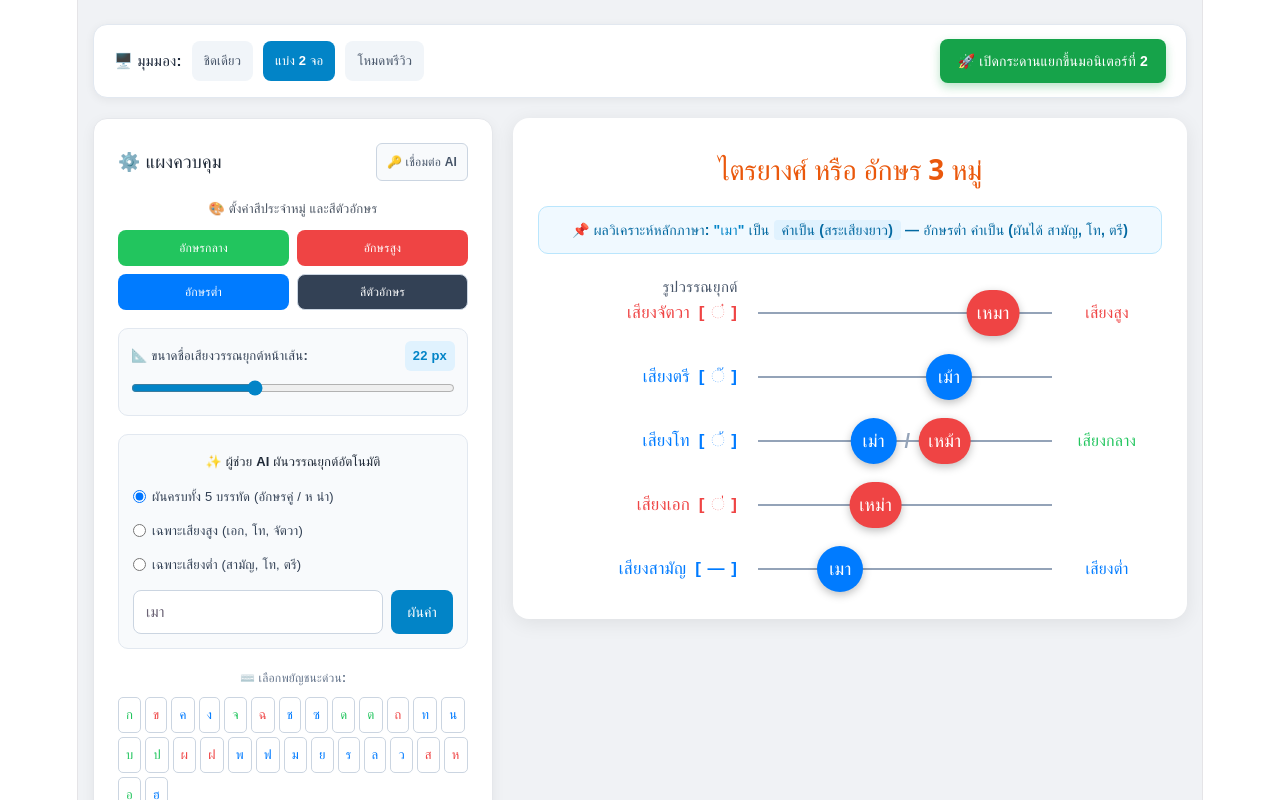
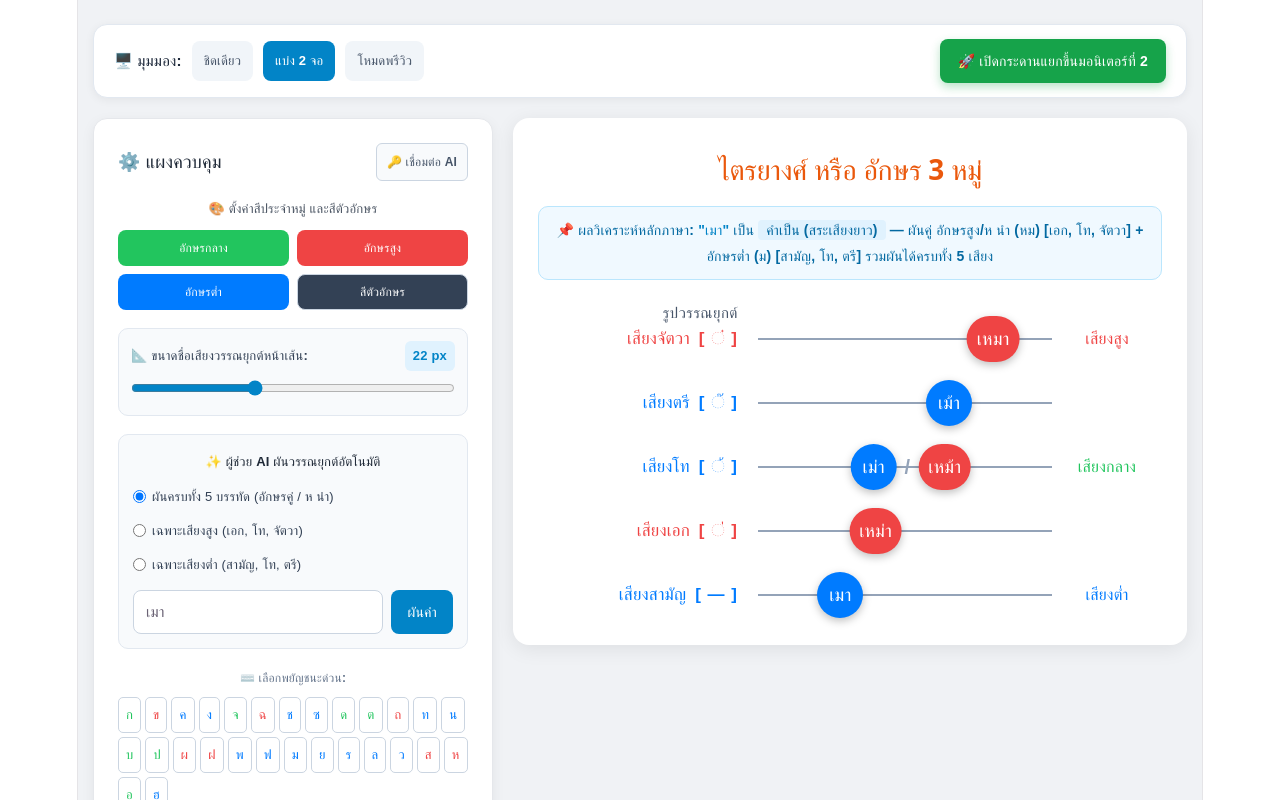
Before and after one commit to tom-nz/thai-tone, a React (Vite) app: page / in a window 1280 px wide. Shown: the top 800 px of the page. Built offline with nearby package versions, Linux system fonts and the light colour scheme.

Commit message:
complete dynamic thai tone app with real AI integration

```diff
--- a/src/App.jsx
+++ b/src/App.jsx
@@ -1,38 +1,27 @@
 import React, { useState, useEffect } from 'react';
 
 export default function App() {
-  // บันทึกและดึง Gemini API Key จากเบราว์เซอร์อัตโนมัติ (LocalStorage)
   const [apiKey, setApiKey] = useState(() => localStorage.getItem('gemini_api_key') || '');
   const [tempApiKey, setTempApiKey] = useState(apiKey);
   const [showApiInput, setShowApiInput] = useState(false);
   const [apiSaveStatus, setApiSaveStatus] = useState('');
 
-  // ตรวจสอบว่าเปิดในโหมด Popup จอที่ 2 หรือไม่ (?view=display)
   const [isDisplayWindow, setIsDisplayWindow] = useState(false);
-
-  // โหมดผันและมุมมองหน้าจอ
   const [mode, setMode] = useState('full5'); // 'full5' | 'highOnly' | 'lowOnly'
   const [viewLayout, setViewLayout] = useState('split'); // 'standard' | 'split' | 'present'
   const [inputText, setInputText] = useState('เมา');
   const [loading, setLoading] = useState(false);
 
-  // การตั้งค่าสี
   const [colorMid, setColorMid] = useState('#22c55e');    // กลาง (เขียว)
   const [colorHigh, setColorHigh] = useState('#ef4444');   // สูง (แดง)
   const [colorLow, setColorLow] = useState('#007bff');    // ต่ำ (น้ำเงิน)
   const [circleTextColor, setCircleTextColor] = useState('#ffffff'); // สีตัวอักษรในวงกลม
-
-  // กำหนดขนาดตัวอักษรหน้าเส้นบรรทัด (ปรับได้จากแผงควบคุม)
   const [labelFontSize, setLabelFontSize] = useState(22);
-
-  // สถานะเมื่อเมาส์วางบนเส้นบรรทัด/วงกลม (Hover state)
   const [hoveredLineId, setHoveredLineId] = useState(null);
 
-  // ข้อมูลวิเคราะห์หลักภาษาและเส้น 5 เส้น
   const [analysisInfo, setAnalysisInfo] = useState({ type: '', vowelLen: '', desc: '', displayWord: '' });
   const [linesData, setLinesData] = useState([]);
 
-  // หมวดหมู่อักษร 3 หมู่
   const midConsonants = ['ก', 'จ', 'ด', 'ต', 'บ', 'ป', 'อ', 'ฎ', 'ฏ'];
   const highConsonants = ['ข', 'ฃ', 'ฉ', 'ฐ', 'ถ', 'ผ', 'ฝ', 'ศ', 'ษ', 'ส', 'ห'];
   const lowSingleConsonants = ['ง', 'ญ', 'น', 'ย', 'ณ', 'ร', 'ว', 'ม', 'ฬ', 'ล'];
@@ -92,7 +81,6 @@ export default function App() {
     }
   }, []);
 
-  // ระบบสื่อสารข้ามมอนิเตอร์ (BroadcastChannel)
   useEffect(() => {
     const channel = new BroadcastChannel('thai_tone_sync_channel');
 
@@ -162,11 +150,10 @@ export default function App() {
     let effectiveInitial = initial;
     let effectiveWord = word;
 
-    // หาคู่พยัญชนะ สูง-ต่ำ
+    let highConsonant = '';
+    let lowConsonant = '';
+
     if (!midConsonants.includes(initial)) {
-      let highConsonant = '';
-      let lowConsonant = '';
-
       if (highConsonants.includes(initial)) {
         highConsonant = initial;
         lowConsonant = Object.keys(pairMap).find(k => pairMap[k] === initial) || initial;
@@ -207,12 +194,19 @@ export default function App() {
 
     if (midConsonants.includes(effectiveInitial)) {
       desc = isDead ? 'อักษรกลาง คำตาย (ผันได้เฉพาะ เอก, โท, ตรี, จัตวา)' : 'อักษรกลาง คำเป็น (ผันได้ครบ 5 เสียง)';
-    } else if (highConsonants.includes(effectiveInitial) || currentMode === 'highOnly') {
-      desc = isDead ? 'อักษรสูง คำตาย (ผันได้เฉพาะ เสียงเอก และ เสียงโท)' : 'อักษรสูง คำเป็น (ผันได้เฉพาะ เอก, โท, จัตวา)';
+    } else if (currentMode === 'highOnly') {
+      desc = isDead ? `อักษรสูง (${highConsonant}) คำตาย (ผันได้เฉพาะ เสียงเอก และ เสียงโท)` : `อักษรสูง (${highConsonant}) คำเป็น (ผันได้เฉพาะ เอก, โท, จัตวา)`;
+    } else if (currentMode === 'lowOnly') {
+      desc = isDead
+        ? (isShort ? `อักษรต่ำ (${lowConsonant}) คำตายสระสั้น (พื้นเสียงตรี, ผันเสียงโทและจัตวา)` : `อักษรต่ำ (${lowConsonant}) คำตายสระยาว (พื้นเสียงโท, ผันเสียงตรี)`)
+        : `อักษรต่ำ (${lowConsonant}) คำเป็น (ผันได้ สามัญ, โท, ตรี)`;
     } else {
-      desc = isDead
-        ? (isShort ? 'อักษรต่ำ คำตายสระสั้น (พื้นเสียงตรี, ผันเสียงโทและจัตวา)' : 'อักษรต่ำ คำตายสระยาว (พื้นเสียงโท, ผันเสียงตรี)')
-        : 'อักษรต่ำ คำเป็น (ผันได้ สามัญ, โท, ตรี)';
+      /* Mode 'full5' with combined High + Low classes */
+      if (isDead) {
+        desc = `ผันคู่ อักษรสูง (${highConsonant}) [เอก, โท] + อักษรต่ำ (${lowConsonant}) [โท, ตรี] คำตาย`;
+      } else {
+        desc = `ผันคู่ อักษรสูง/ห นำ (${highConsonant}) [เอก, โท, จัตวา] + อักษรต่ำ (${lowConsonant}) [สามัญ, โท, ตรี] รวมผันได้ครบทั้ง 5 เสียง`;
+      }
     }
 
     return { type: typeText, vowelLen: lenText, desc, isDead, isShort, initial: effectiveInitial, frontVowel, rearVowel, displayWord: effectiveWord };
@@ -408,7 +402,7 @@ export default function App() {
               </div>
             )}
 
-            {/* คำว่า "รูปวรรณยุกต์" ปรับย้ายลงมาให้ใกล้กับวงเล็บวรรณยุกต์เส้นแรกมากยิ่งขึ้น */}
+            {/* คำว่า "รูปวรรณยุกต์" ย้ายลงมาให้ใกล้กับวงเล็บวรรณยุกต์เส้นแรกมากยิ่งขึ้น */}
             <div style={{ display: 'grid', gridTemplateColumns: '240px 1fr 140px', marginTop: '12px', marginBottom: '-18px', color: '#64748b', fontWeight: 'bold', fontSize: '15px' }}>
               <div style={{ textAlign: 'right', paddingRight: '25px', color: '#475569', letterSpacing: '0.5px' }}>รูปวรรณยุกต์</div>
               <div></div>
@@ -434,7 +428,7 @@ export default function App() {
                   onMouseLeave={() => setHoveredLineId(null)}
                 >
 
-                  {/* ชื่อเสียงวรรณยุกต์ด้านหน้า (กำหนดขนาดตาม labelFontSize + ขยายใหญ่เมื่อ Hover) */}
+                  {/* ชื่อเสียงวรรณยุกต์ด้านหน้า */}
                   <div style={{
                     textAlign: 'right',
                     paddingRight: '25px',
@@ -452,7 +446,7 @@ export default function App() {
                   <div style={{ position: 'relative', display: 'flex', alignItems: 'center', height: '36px' }}>
                     <div style={{ width: '100%', height: '3px', backgroundColor: isHovered ? '#64748b' : '#94a3b8', transition: 'background-color 0.18s ease' }}></div>
 
-                    {/* วงกลมเดี่ยว (ขยายใหญ่พร้อมข้อความเมื่อ Hover) */}
+                    {/* วงกลมเดี่ยว */}
                     {!item.isMulti && item.show && item.word && (
                       <div
                         style={{
@@ -480,7 +474,7 @@ export default function App() {
                       </div>
                     )}
 
-                    {/* วงกลมคู่สำหรับเสียงโท (ขยายใหญ่พร้อมข้อความเมื่อ Hover) */}
+                    {/* วงกลมคู่สำหรับเสียงโท */}
                     {item.isMulti && item.show && (
                       <div style={{ position: 'absolute', left: item.leftPos, transform: 'translateX(-50%)', display: 'flex', alignItems: 'center', gap: '10px' }}>
                         {item.multi.map((circle, i) => (
@@ -613,6 +607,7 @@ export default function App() {
           </button>
         </div>
 
+        {}
         <div style={{ display: 'grid', gridTemplateColumns: viewLayout === 'split' ? '400px 1fr' : '1fr', gap: '20px', alignItems: 'start' }}>
 
           {viewLayout !== 'present' && (
@@ -727,7 +722,7 @@ export default function App() {
                 </div>
               </div>
 
-              {/* เลือกพยัญชนะด่วน */}
+              {}
               <div style={{ marginBottom: '16px' }}>
                 <div style={{ fontSize: '12px', color: '#64748b', fontWeight: 'bold', marginBottom: '6px' }}>⌨️ เลือกพยัญชนะด่วน:</div>
                 <div style={{ display: 'flex', flexWrap: 'wrap', gap: '4px' }}>
@@ -752,7 +747,7 @@ export default function App() {
                 </div>
               </div>
 
-              {/* เลือกสระด่วน */}
+              {}
               <div>
                 <div style={{ fontSize: '12px', color: '#166534', fontWeight: 'bold', marginBottom: '6px' }}>🟢 สระเสียงยาว (คำเป็น):</div>
                 <div style={{ display: 'flex', flexWrap: 'wrap', gap: '4px', marginBottom: '12px' }}>
@@ -784,7 +779,6 @@ export default function App() {
             </div>
           )}
 
-          {/* กระดานบรรทัด 5 เส้น (จอล่าง) */}
           {}
           <div style={{ backgroundColor: '#ffffff', borderRadius: '16px', padding: viewLayout === 'present' ? '40px 50px' : '35px 25px', boxShadow: '0 4px 20px rgba(0,0,0,0.08)' }}>
 
@@ -820,7 +814,7 @@ export default function App() {
                     onMouseEnter={() => setHoveredLineId(item.id)}
                     onMouseLeave={() => setHoveredLineId(null)}
                   >
-                    {/* ชื่อเสียงวรรณยุกต์ด้านหน้า (ขยายใหญ่เมื่อ Hover) */}
+                    {/* ชื่อเสียงวรรณยุกต์ด้านหน้า */}
                     <div style={{
                       textAlign: 'right',
                       paddingRight: '20px',
```
